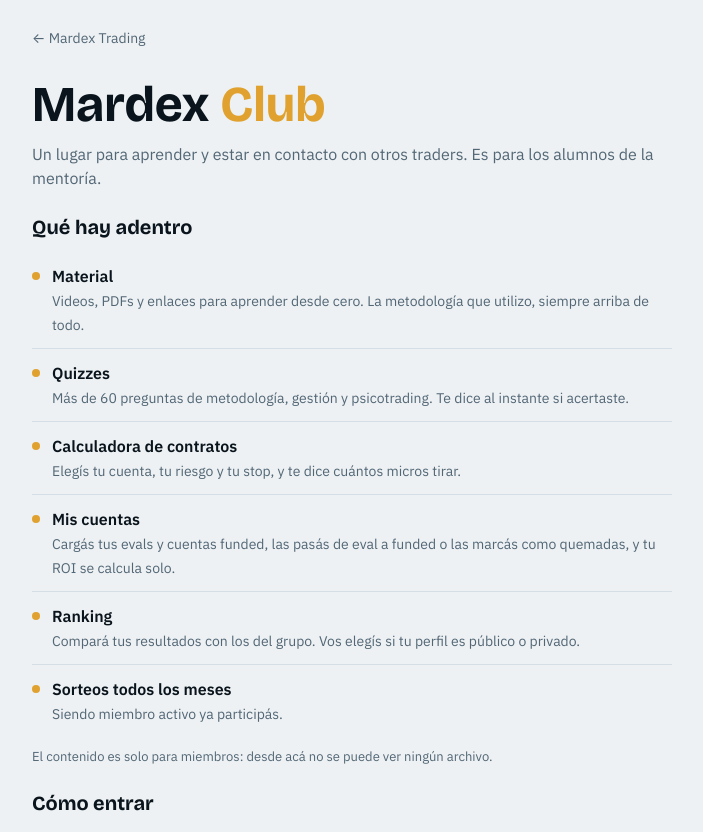
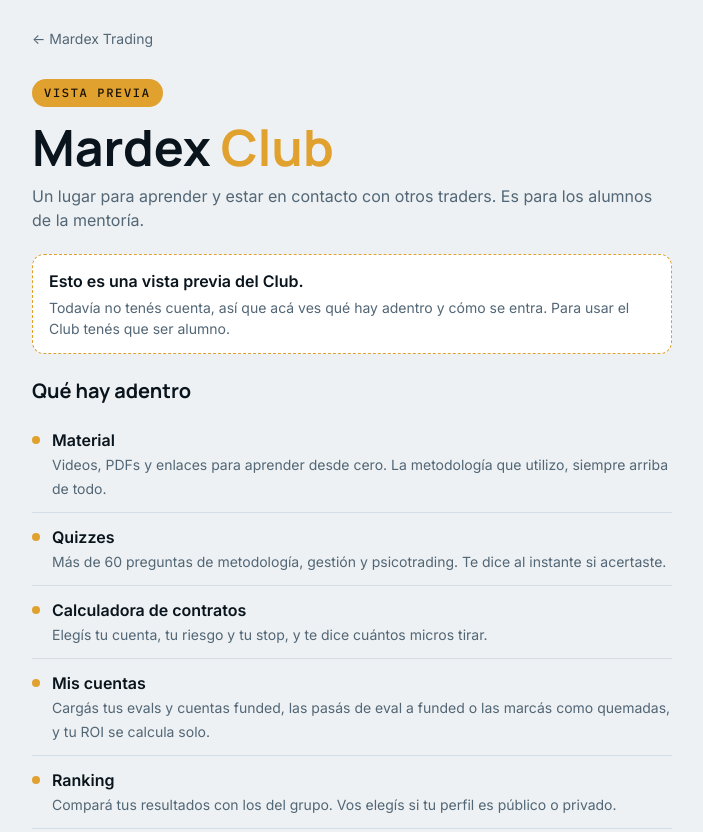
Before and after one commit to Mardex04/mardex-club, a plain HTML site: page club/vista-previa/index.html in a window 1280 px wide. Shown: the top 832 px of the page, without its empty margins (288-991 px from the left). Drawn offline with nearby package versions, Linux system fonts and the light colour scheme.

Commit message:
Update index.html

```diff
--- a/club/vista-previa/index.html
+++ b/club/vista-previa/index.html
@@ -1,12 +1,12 @@
 <!doctype html>
 <html lang="es"><head><meta charset="utf-8"><meta name="viewport" content="width=device-width,initial-scale=1,viewport-fit=cover">
-<title>Qué hay en el Mardex Club</title>
+<title>Vista previa del Mardex Club</title>
 <meta name="description" content="Mirá qué hay adentro del Mardex Club, la comunidad de alumnos de Mardex Trading, y cómo entrar.">
 <link rel="preconnect" href="https://fonts.googleapis.com"><link rel="preconnect" href="https://fonts.gstatic.com" crossorigin>
-<link rel="stylesheet" href="https://fonts.googleapis.com/css2?family=Bricolage+Grotesque:opsz,wght@12..96,600;12..96,700&family=IBM+Plex+Sans:wght@400;500;600&family=IBM+Plex+Mono:wght@500&display=swap">
+<link rel="stylesheet" href="https://fonts.googleapis.com/css2?family=Manrope:wght@600;700;800&family=Inter:wght@400;500;600&family=IBM+Plex+Mono:wght@500&display=swap">
 <style>
 :root{--bg:#0a141c;--surface:#101f2b;--surface-2:#152a39;--line:#1e3547;--fg:#e8eff3;--muted:#8da3b2;--accent:#f0b64a;--accent-ink:#1a1203;
---f-display:"Bricolage Grotesque","Arial Narrow",system-ui,sans-serif;--f-body:"IBM Plex Sans",system-ui,-apple-system,"Segoe UI",sans-serif;--f-mono:"IBM Plex Mono",ui-monospace,Menlo,monospace;color-scheme:dark}
+--f-display:"Manrope",system-ui,-apple-system,"Segoe UI",sans-serif;--f-body:"Inter",system-ui,-apple-system,"Segoe UI",sans-serif;--f-mono:"IBM Plex Mono",ui-monospace,Menlo,monospace;color-scheme:dark}
 @media (prefers-color-scheme:light){:root{--bg:#edf1f3;--surface:#fff;--surface-2:#f3f6f8;--line:#d5dee4;--fg:#0a141c;--muted:#526675;--accent:#e0a12f;color-scheme:light}}
 *{box-sizing:border-box}
 body{margin:0;background:var(--bg);color:var(--fg);font-family:var(--f-body);font-size:16px;line-height:1.5;padding:20px max(16px,env(safe-area-inset-right,0px)) 56px max(16px,env(safe-area-inset-left,0px))}
@@ -18,6 +18,9 @@ a:focus-visible{outline:2px solid var(--accent);outline-offset:2px}
 h1{font-family:var(--f-display);font-weight:700;font-size:clamp(34px,7vw,50px);line-height:1.05;margin:0}
 h1 em{font-style:normal;color:var(--accent)}
 h2{font-family:var(--f-display);font-size:20px;margin:0}
+.vp{display:inline-block;font-family:var(--f-mono);font-size:12px;letter-spacing:.14em;text-transform:uppercase;color:var(--accent-ink);background:var(--accent);border-radius:99px;padding:5px 12px;margin-bottom:14px;font-weight:500}
+.vpbox{display:flex;flex-direction:column;gap:4px;border:1px dashed var(--accent);background:var(--surface);border-radius:12px;padding:14px 16px}
+.vpbox span{color:var(--muted);font-size:14px}
 .lede{color:var(--muted);margin:0}
 .note{font-size:13px;color:var(--muted);margin:0}
 ul.inc{list-style:none;margin:0;padding:0;display:flex;flex-direction:column;gap:12px}
@@ -40,9 +43,11 @@ ol.steps span{color:var(--muted);font-size:14px}
 <div class="wrap">
   <a class="back" href="../../">← Mardex Trading</a>
   <div>
+    <span class="vp">Vista previa</span>
     <h1>Mardex <em>Club</em></h1>
     <p class="lede" style="margin-top:10px">Un lugar para aprender y estar en contacto con otros traders. Es para los alumnos de la mentoría.</p>
   </div>
+  <div class="vpbox"><b>Esto es una vista previa del Club.</b><span>Todavía no tenés cuenta, así que acá ves qué hay adentro y cómo se entra. Para usar el Club tenés que ser alumno.</span></div>
 
   <h2>Qué hay adentro</h2>
   <ul class="inc">
```
